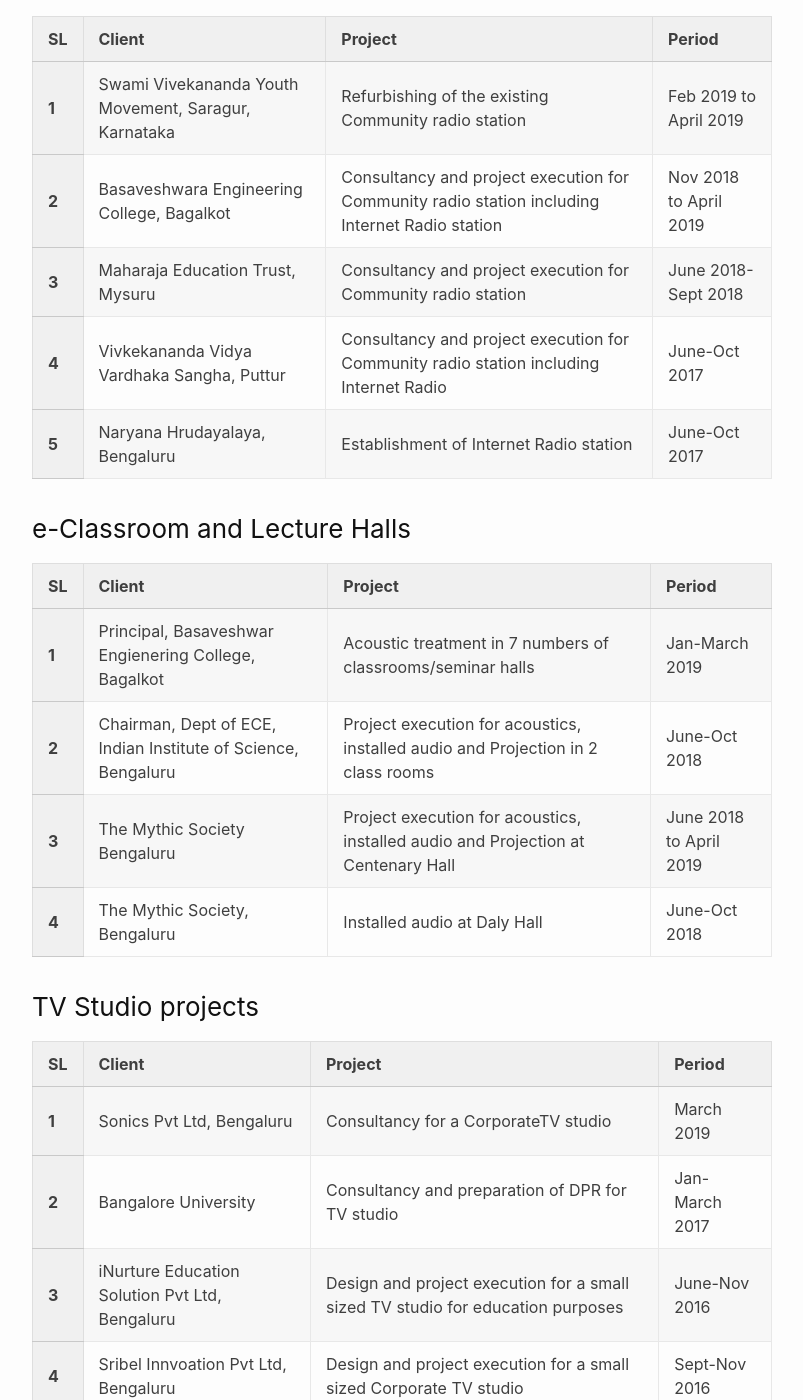
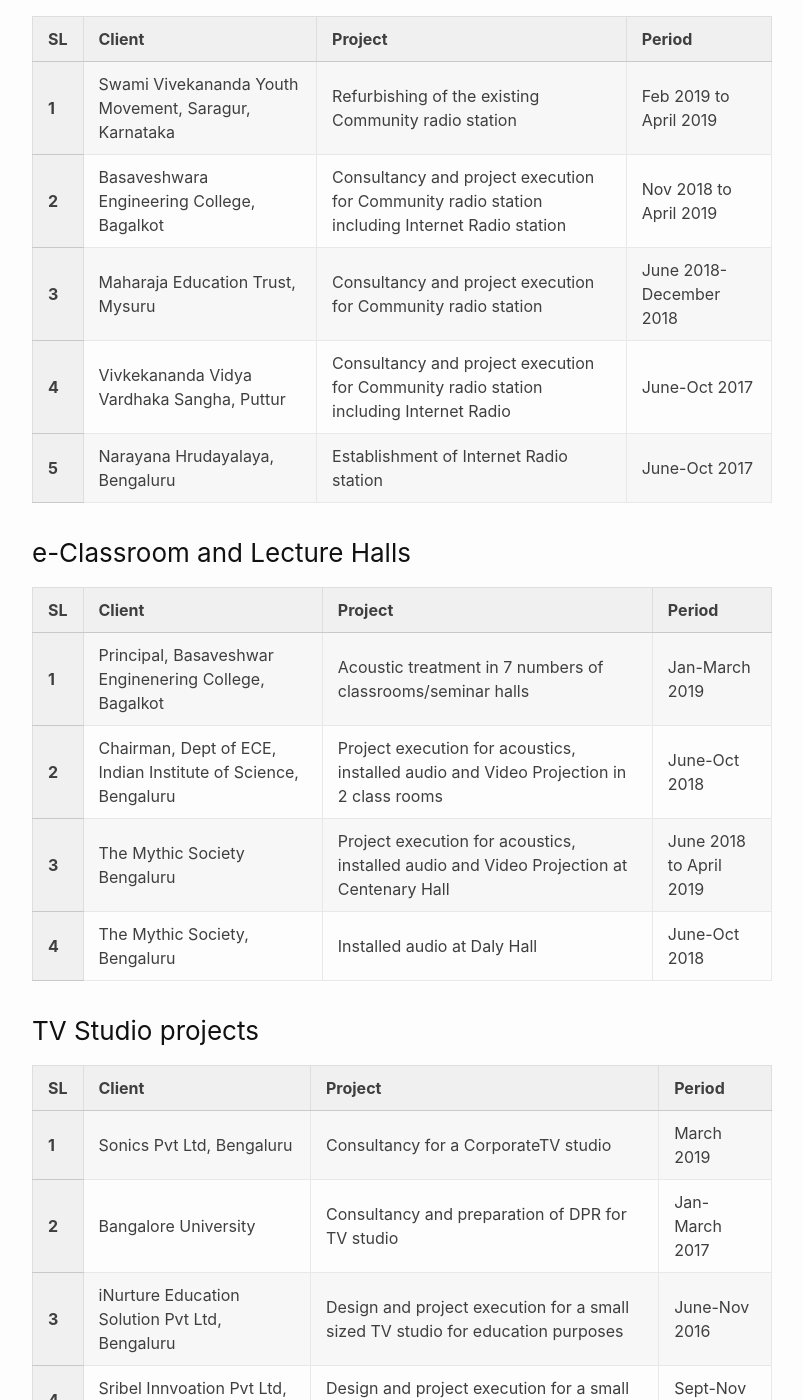
Before and after one commit to VarpasMedia/VarpasMedia.github.io, a Jekyll site: the page built from Projects.md, in a window 1280 px wide and 1400 px high, scrolled down 1058 px. Shown: the whole window, without its empty margins (238-1041 px from the left). Built offline with Jekyll 4.4.1, drawn with Linux system fonts in a browser that asks for light colours; our own code applies the rules of GitHub Pages for plain Markdown files; some of the changed text lies outside the part shown.

Commit message:
Update Projects.md

```diff
--- a/Projects.md
+++ b/Projects.md
@@ -96,7 +96,7 @@ permalink: /Projects/
 	<th>3</th>
         <td>Maharaja Education Trust, Mysuru</td>
         <td>Consultancy and project execution for Community radio station</td>
-        <td>June 2018-Sept 2018</td>
+        <td>June 2018-December 2018</td>
     </tr>
 
 
@@ -109,7 +109,7 @@ permalink: /Projects/
 
     <tr>
 	<th>5</th>
-        <td>Naryana Hrudayalaya, Bengaluru</td>
+        <td>Narayana Hrudayalaya, Bengaluru</td>
         <td>Establishment of Internet Radio station</td>
         <td>June-Oct 2017</td>
     </tr>
@@ -130,7 +130,7 @@ permalink: /Projects/
 
     <tr>
 	<th>1</th>
-        <td>Principal, Basaveshwar Engienering College, Bagalkot</td>
+        <td>Principal, Basaveshwar Enginenering College, Bagalkot</td>
         <td>Acoustic treatment in 7 numbers of classrooms/seminar halls</td>
         <td>Jan-March 2019</td>
     </tr>
@@ -138,14 +138,14 @@ permalink: /Projects/
     <tr>
         <th>2</th>
 	<td>Chairman, Dept of ECE, Indian Institute of Science, Bengaluru</td>
-        <td>Project execution for acoustics, installed audio and Projection in 2 class rooms</td>
+        <td>Project execution for acoustics, installed audio and Video Projection in 2 class rooms</td>
         <td>June-Oct 2018</td>
     </tr>
 
     <tr>
         <th>3</th>
 	<td>The Mythic Society Bengaluru</td>
-        <td>Project execution for acoustics, installed audio and Projection at Centenary Hall</td>
+        <td>Project execution for acoustics, installed audio and Video Projection at Centenary Hall</td>
         <td>June 2018 to April 2019</td>
     </tr>
 
```
Also changed, not shown: other parts of Projects.md (+2 -2 lines).
